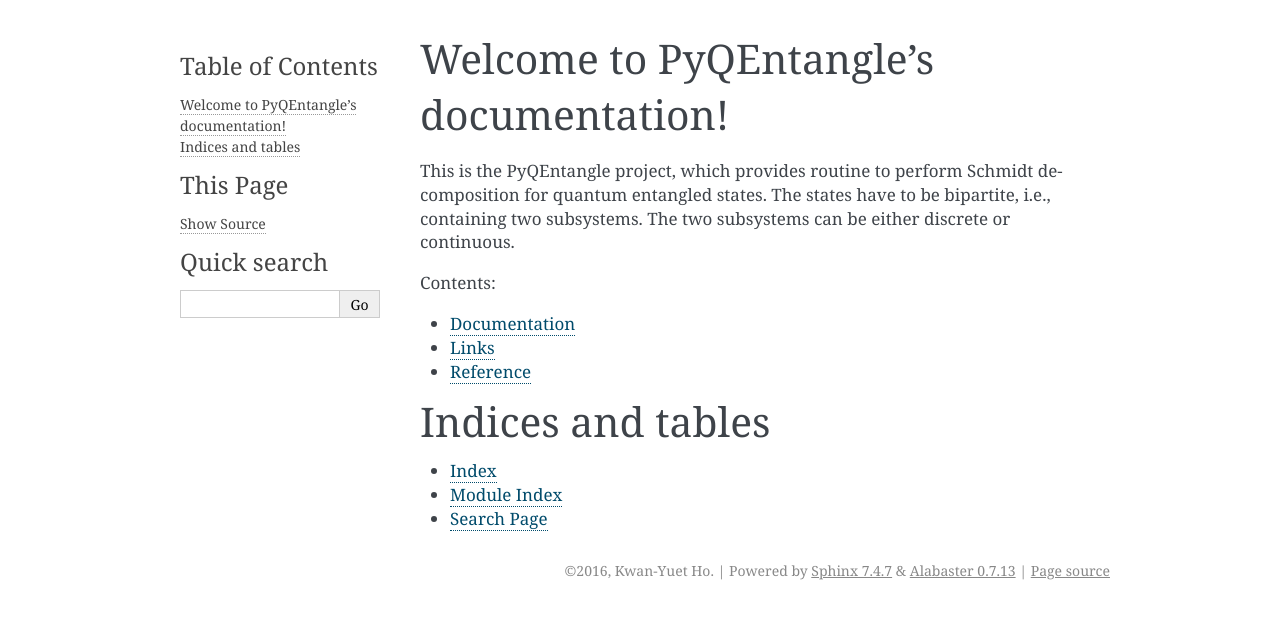
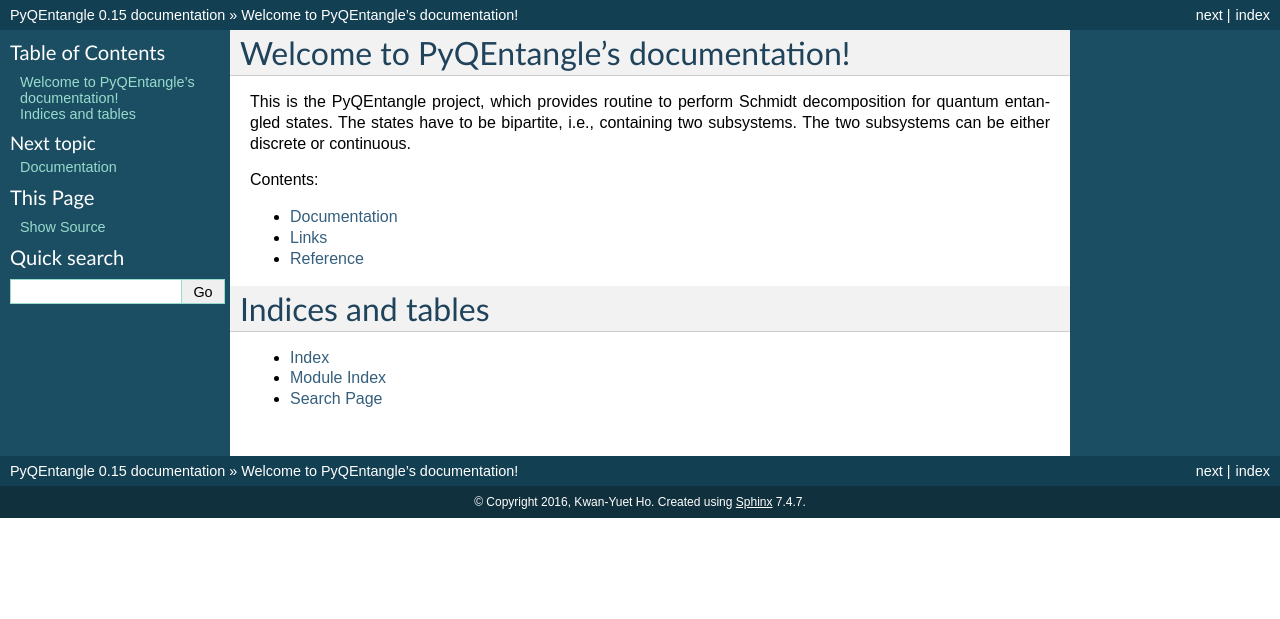
Before and after one commit to stephenhky/pyqentangle, a Sphinx documentation site: the page built from doc/index.rst, in a window 1280 px wide. Shown: the top 619 px of the page. Built offline with Sphinx 7.4.7, drawn with Linux system fonts in a browser that asks for light colours.

Commit message:
releasing 0.15

```diff
--- a/doc/conf.py
+++ b/doc/conf.py
@@ -58,9 +58,9 @@
 # built documents.
 #
 # The short X.Y version.
-version = '0.14'
+version = '0.15'
 # The full version, including alpha/beta/rc tags.
-release = '0.14'
+release = '0.15'
 
 # The language for content autogenerated by Sphinx. Refer to documentation
 # for a list of supported languages.
@@ -111,7 +111,7 @@
 
 # The theme to use for HTML and HTML Help pages.  See the documentation for
 # a list of builtin themes.
-html_theme = 'alabaster'
+html_theme = 'classic'
 
 # Theme options are theme-specific and customize the look and feel of a theme
 # further.  For a list of options available for each theme, see the
--- a/setup.py
+++ b/setup.py
@@ -5,7 +5,7 @@
         return f.read()
 
 setup(name='pyqentangle',
-      version="0.14",
+      version="0.15",
       description="Quantum Entanglement for Python",
       long_description="Schmidt decomposition for discrete and continuous bi-partite quantum systems",
       classifiers=[
```
Also changed, not shown: 1 other file.
